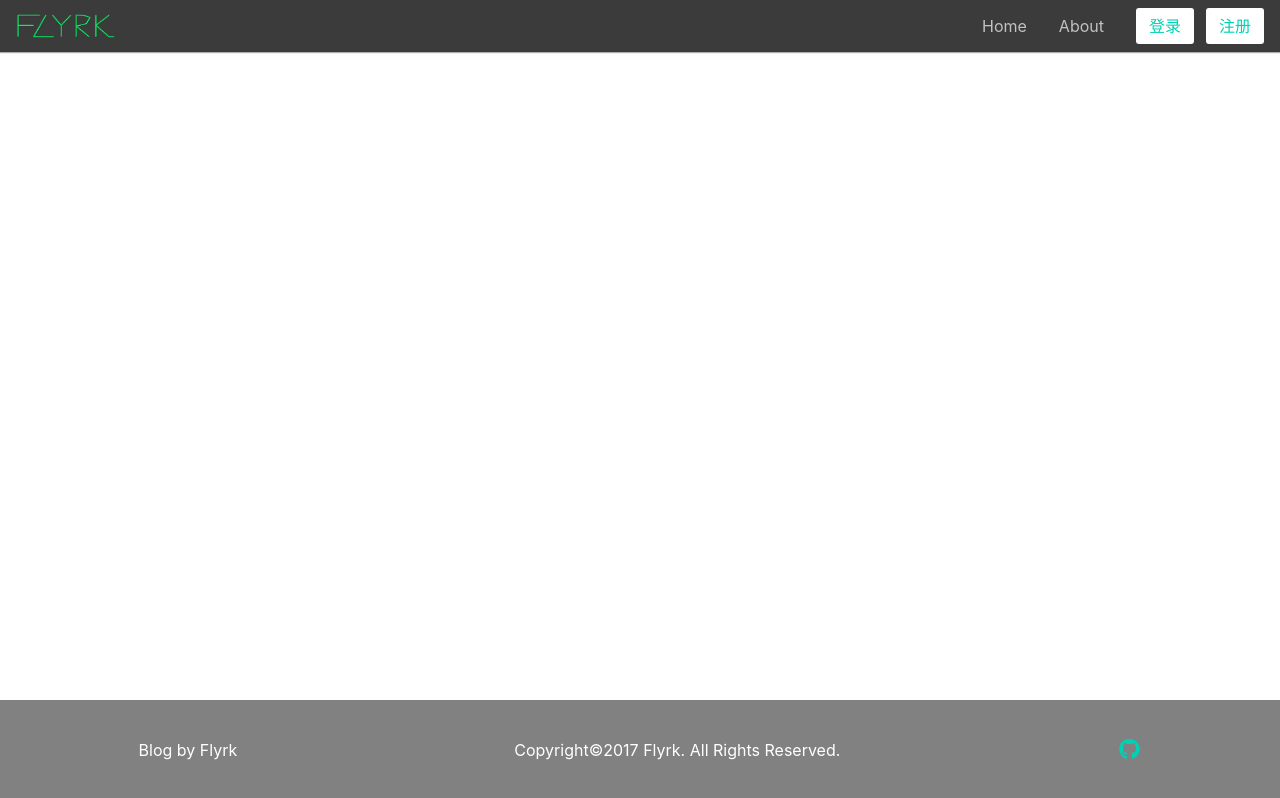
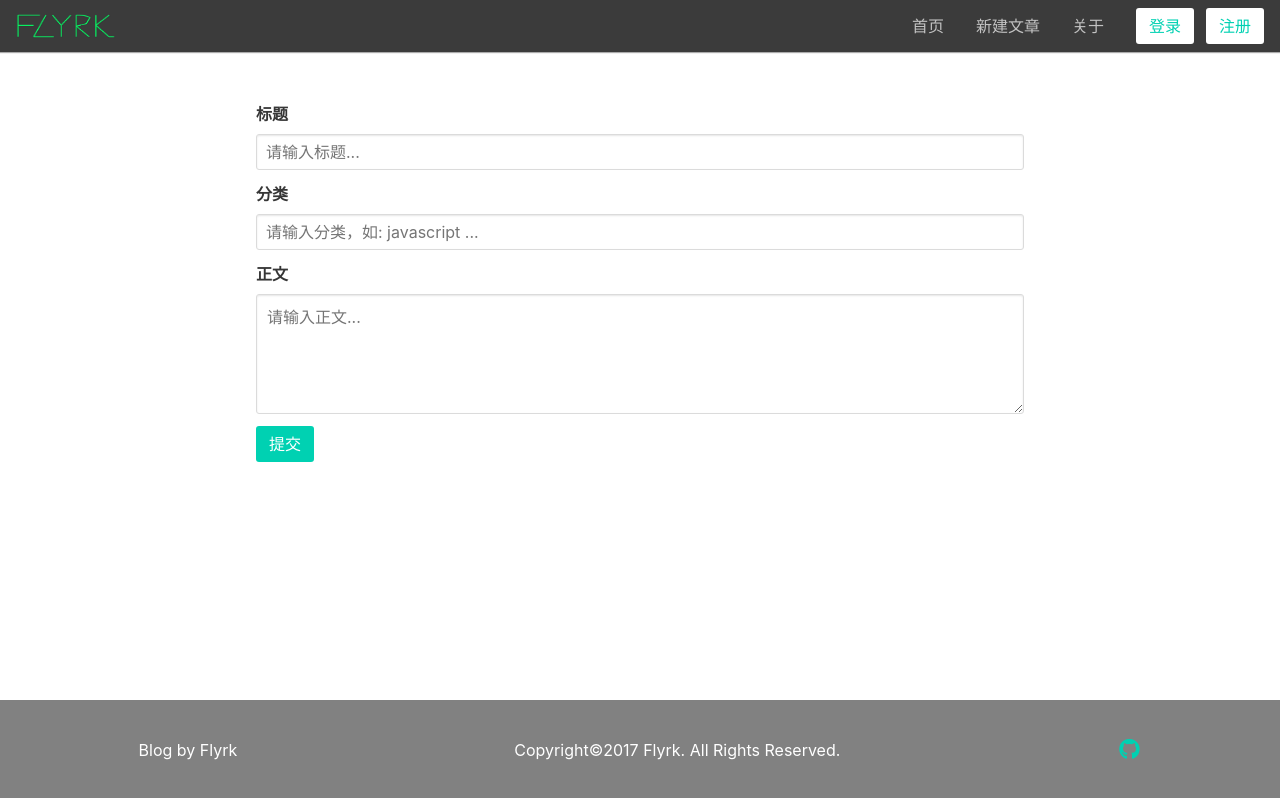
Before and after one commit to flyrk/myblog, a React (Create React App) app: page /posts in a window 1280 px wide. Built offline with nearby package versions, Linux system fonts and the light colour scheme.

Commit message:
Add signup identify

```diff
--- a/src/App.js
+++ b/src/App.js
@@ -9,10 +9,8 @@ class App extends Component {
     return (
       <div className="App">
         <Header />
-        <div className="container is-fluid">
-          <FlashMessagesList />
-          {this.props.children}
-        </div>
+        <FlashMessagesList />
+        {this.props.children}
         <Footer />
       </div>
     );
--- a/src/components/Header/index.js
+++ b/src/components/Header/index.js
@@ -65,10 +65,13 @@ class Header extends Component {
 
           <div className="navbar-end">
             <Link className="navbar-item " to="/">
-              <span className="item-link">Home</span>
+              <span className="item-link">首页</span>
+            </Link>
+            <Link className="navbar-item " to="/posts">
+              <span className="item-link">新建文章</span>
             </Link>
             <Link className="navbar-item " to="/about">
-              <span className="item-link">About</span>
+              <span className="item-link">关于</span>
             </Link>
 
             <div className="navbar-item">
--- a/src/components/Home/index.js
+++ b/src/components/Home/index.js
@@ -3,8 +3,15 @@ import React, { Component } from 'react';
 class Home extends Component {
   render() {
     return (
-      <div>
-        Home
+      <div className="container is-fluid">
+        <section className="section">
+          <div className="container">
+            <h1 className="title">Section</h1>
+            <h2 className="subtitle">
+              A simple container to divide your page into <strong>sections</strong>, like the one you're currently reading
+            </h2>
+          </div>
+        </section>
       </div>
     );
   }
--- /dev/null
+++ b/src/components/Posts/PostForm.js
@@ -0,0 +1,43 @@
+import React, { Component } from 'react';
+
+import './postForm.css';
+
+class PostForm extends Component {
+  render() {
+    return (
+      <form className="post-form-container">
+        <div className="container is-fluid">
+          <div className="field">
+            <label className="label">标题</label>
+            <div className="control">
+              <input className="input" type="text" placeholder="请输入标题..." />
+            </div>
+          </div>
+
+          <div className="field">
+            <label className="label">分类</label>
+            <div className="control">
+              <input className="input" type="text" placeholder="请输入分类，如: javascript ..." />
+            </div>
+          </div>
+
+          <div className="field">
+            <label className="label">正文</label>
+            <div className="control">
+              <textarea className="textarea" placeholder="请输入正文..."></textarea>
+            </div>
+          </div>
+
+          <div className="field is-grouped">
+            <div className="control">
+              <button className="button is-primary">提交</button>
+            </div>
+          </div>
+        </div>
+
+      </form>
+    );
+  }
+}
+
+export default PostForm;
--- /dev/null
+++ b/src/components/Posts/postForm.css
@@ -0,0 +1,7 @@
+.post-form-container {
+  display: flex;
+  justify-content: center;
+  align-items: center; }
+  .post-form-container .container {
+    width: 60%;
+    margin-top: 50px; }
--- /dev/null
+++ b/src/components/Posts/postForm.sass
@@ -0,0 +1,7 @@
+.post-form-container
+  display: flex
+  justify-content: center
+  align-items: center
+  .container
+    width: 60%
+    margin-top: 50px
--- a/src/components/Signup/SignupForm.js
+++ b/src/components/Signup/SignupForm.js
@@ -8,23 +8,33 @@ import isEmpty from 'lodash/isEmpty';
 
 function commonValidationsSignup(data) {
   let errors = {};
+  function isPassword(str) {
+    let pattern = /^(?=.*\d)(?=.*[a-z])(?=.*[A-Z])(?=.*[a-zA-Z]).{6,16}$/;
+    return pattern.test(str);
+  }
 
   if (Validator.isEmpty(data.username)) {
     errors.username = '用户名不能为空';
+  } else if (!Validator.isLength(data.username, {min: 4, max: 16})) {
+    errors.username = '用户名必须在4～16个字符之间';
+  } else if (!Validator.isAlpha(data.username) && !Validator.isAlphanumeric(data.username)) {
+    errors.username = '用户名必须为字母或字母和数字组合';
   }
   if (Validator.isEmpty(data.email)) {
     errors.email = '邮箱不能为空';
-  }
-  if (!Validator.isEmail(data.email)) {
+  } else if (!Validator.isEmail(data.email)) {
     errors.email = '邮箱不合法';
   }
   if (Validator.isEmpty(data.password)) {
     errors.password = '请输入密码';
+  } else if (!Validator.isLength(data.password, {min: 6, max: 16})) {
+    errors.password = '输入错误！密码必须在6～16个字符之内';
+  } else if (!isPassword(data.password)) {
+    errors.password = '输入错误！密码必须包含数字和大小写字母,特殊字符随意';
   }
   if (Validator.isEmpty(data.passwordConfig)) {
     errors.passwordConfig = '请再次确认密码';
-  }
-  if (!Validator.equals(data.password, data.passwordConfig)) {
+  } else if (!Validator.equals(data.password, data.passwordConfig)) {
     errors.passwordConfig = '密码必须一致';
   }
   return {
--- a/src/routes.js
+++ b/src/routes.js
@@ -5,6 +5,7 @@ import Home from './components/Home';
 import About from './components/About';
 import SignupPage from './components/Signup/SignupPage';
 import LoginPage from './components/Login/LoginPage';
+import PostForm from './components/Posts/PostForm';
 
 export default class Routers extends Component {
   render() {
@@ -12,6 +13,7 @@ export default class Routers extends Component {
       <Router>
         <App>
           <Route exact path='/' component={Home} />
+          <Route path='/posts' component={PostForm} />
           <Route path='/about' component={About} />
           <Route path='/login' component={LoginPage} />
           <Route path='/signup' component={SignupPage} />
```
Also changed, not shown: 1 other file (tests, documents, lock files or other folders).
